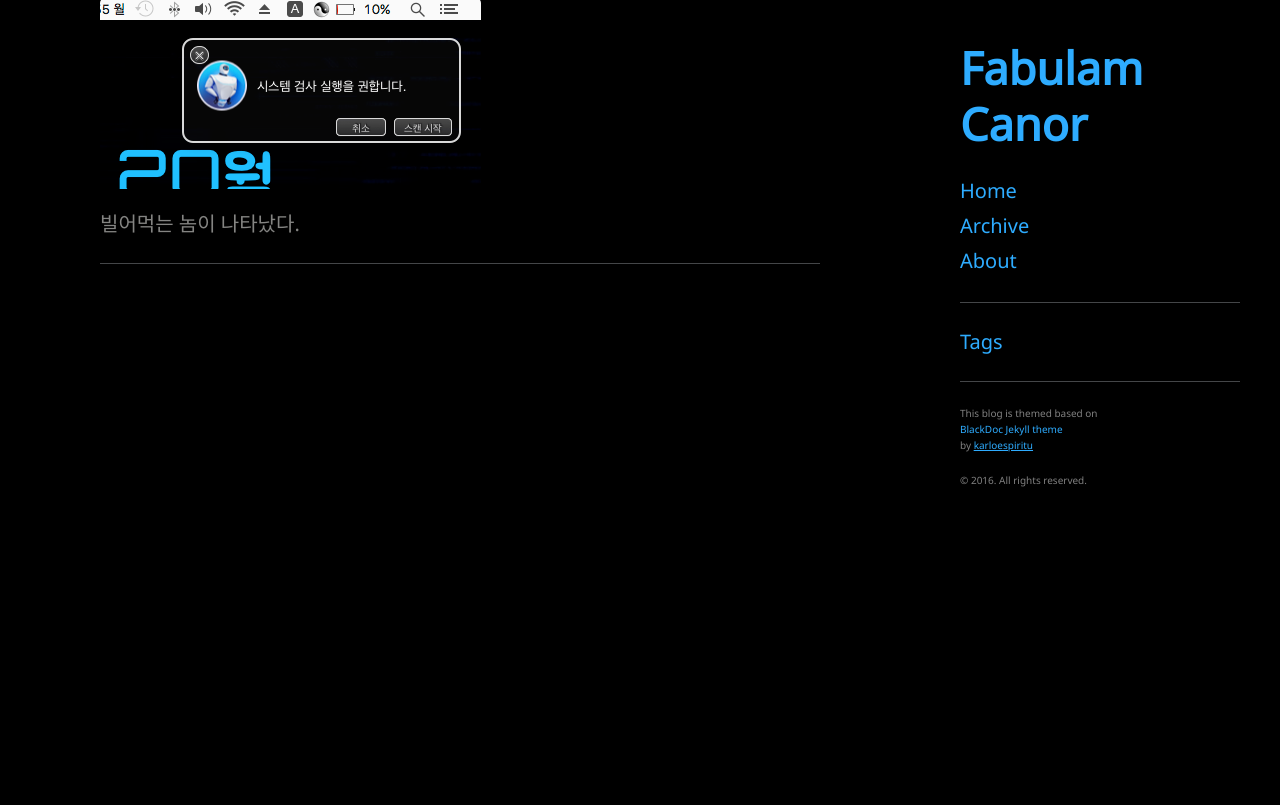
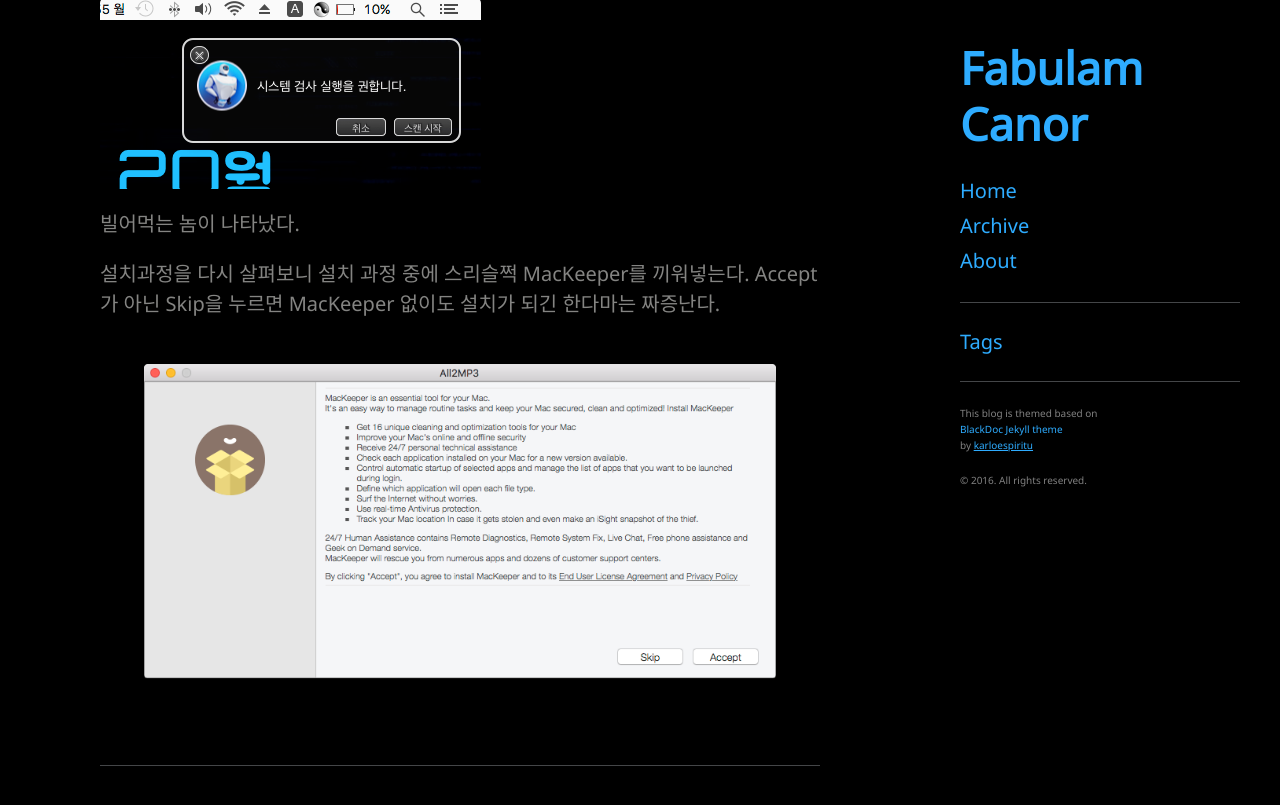
Before and after one commit to Canorus/canorus.github.io, a Jekyll site: the page built from _posts/2016-06-20-All2MP3_and_mackeeper.md, in a window 1280 px wide and 900 px high, scrolled down 682 px. Shown: the top 805 px of the window. Built offline with Jekyll 4.4.1, drawn with Linux system fonts in a browser that asks for light colours; comment, search, counter and statistics services are not loaded.

Commit message:
all2mp3 and mackeeper

```diff
--- a/_posts/2016-06-20-All2MP3_and_mackeeper.md
+++ b/_posts/2016-06-20-All2MP3_and_mackeeper.md
@@ -16,3 +16,7 @@
 ![](/Resources/2016-06-20/mackeeper.png)
 
 빌어먹는 놈이 나타났다.
+
+설치과정을 다시 살펴보니 설치 과정 중에 스리슬쩍 MacKeeper를 끼워넣는다. Accept가 아닌 Skip을 누르면 MacKeeper 없이도 설치가 되긴 한다마는 짜증난다.
+
+![](/Resources/2016-06-20/injecting_mackeeper.png)
```
Also changed, not shown: Resources/2016-06-20/injecting_mackeeper.png (added).
